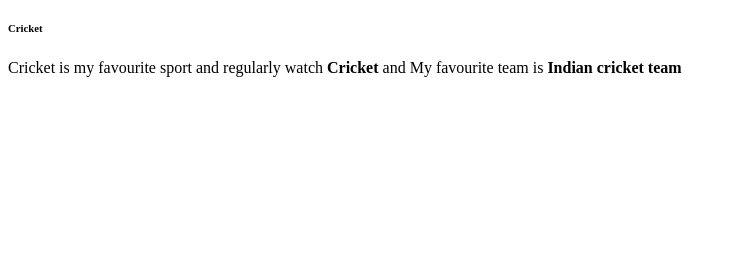
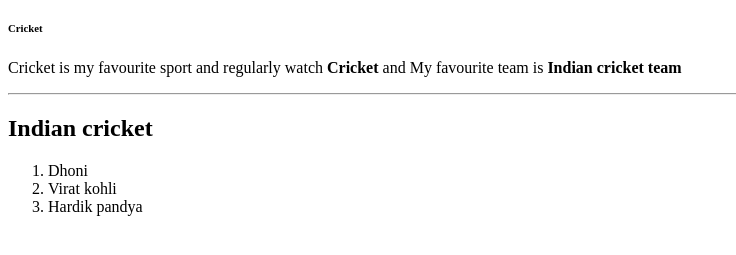
Before and after one commit to 44-563-Web-Apps-S23/44563-webapps-assignment-3-sriharshika, a plain HTML site: page index.html in a window 1280 px wide. Shown: the part 61-316 px from the top of the page, without its empty margins (0-736 px from the left). Drawn offline with Linux system fonts and the light colour scheme.

Commit message:
favourite players in Indian Cricket team

```diff
--- a/index.html
+++ b/index.html
@@ -6,4 +6,12 @@
     <h1>Sriharshika Sattor</h1>
     <h6>Cricket</h6>
     <p>Cricket is my favourite sport and regularly watch <b>Cricket</b> and My favourite team is <b>Indian cricket team</b></p>
+    <hr>
+    <h2>Indian cricket</h2>
+    <ol>
+        <li>Dhoni</li>
+        <li>Virat kohli</li>
+        <li>Hardik pandya</li>
+    </ol>
+
 </body>
```
